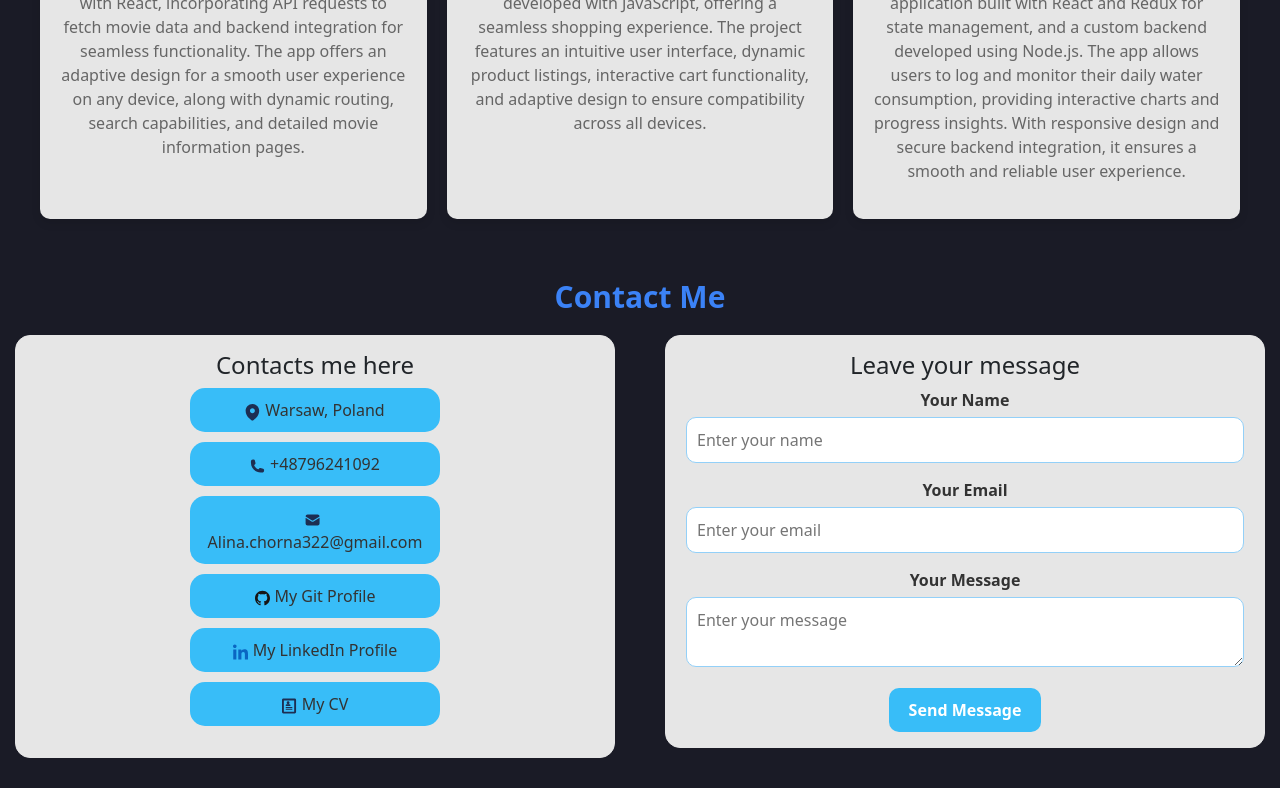
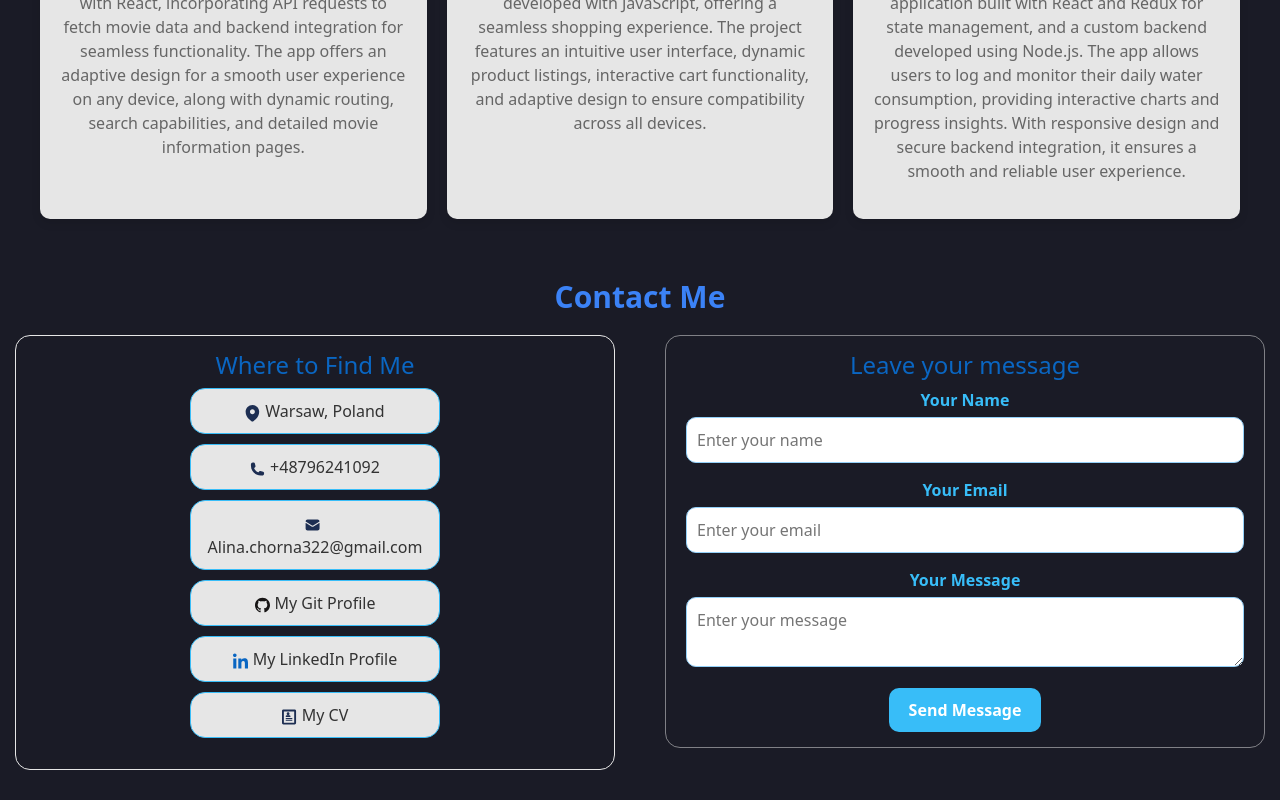
Before and after one commit to AlinaChorna7/Portfolio, a React (Vite) app: page / in a window 1280 px wide. Shown: the part 2497-3297 px from the top of the page. Built offline with nearby package versions, Linux system fonts and the light colour scheme.

Commit message:
styles update final

```diff
--- a/src/components/contact/Contact.css
+++ b/src/components/contact/Contact.css
@@ -33,7 +33,7 @@ ul {
 
 .contacts-container {
     padding: 15px 20px;
-    background-color: #E6E6E6;
+    /* background-color: #E6E6E6; */
     border: 1px solid #E6E6E6;
     border-radius: 15px;
 }
@@ -50,10 +50,11 @@ ul {
 
 .contacts-item {
     padding: 10px;
-    background-color: #38BDF8;;
+    background-color: #E6E6E6;
     width: 250px;
     color: #333333;
     border-radius: 15px;
+    border: 1px solid #38BDF8;
     text-align: center;
     transition: transform 0.3s ease, background-color 0.3s ease;
 }
@@ -61,6 +62,11 @@ ul {
 .contacts-item:hover {
     transform: translateY(-5px);
     background-color: #c7e2f5;
+}
+
+.contactme{
+    color: #0A66C2;
+
 }
 
 .contacts-icons {
@@ -85,16 +91,17 @@ ul {
 
 .form-container {
     padding: 15px 20px;
-    background-color: #E6E6E6;
-    border: 1px solid #E6E6E6;
+    /* background-color: rgba(230, 230, 230, 0.5);  */
+    border: 1px solid rgba(230, 230, 230, 0.5);
     border-radius: 15px;
 }
+
 
 form label {
     display: block;
     margin-bottom: 5px;
     font-weight: bold;
-    color: #333333;
+    color: #38BDF8;
 }
 
 form input,
--- a/src/components/contact/Contact.jsx
+++ b/src/components/contact/Contact.jsx
@@ -29,7 +29,7 @@ const ContactMe = () => {
       <h3 className='project-title'>Contact Me</h3>
       <div className='content-container'>
       <div className='contacts-container'>
-        <h4 className='contactme'>Contacts me here</h4>
+        <h4 className='contactme'>Where to Find Me</h4>
         <ul className='contact-list'>
           <li className="contacts-item">
             <div>
```
